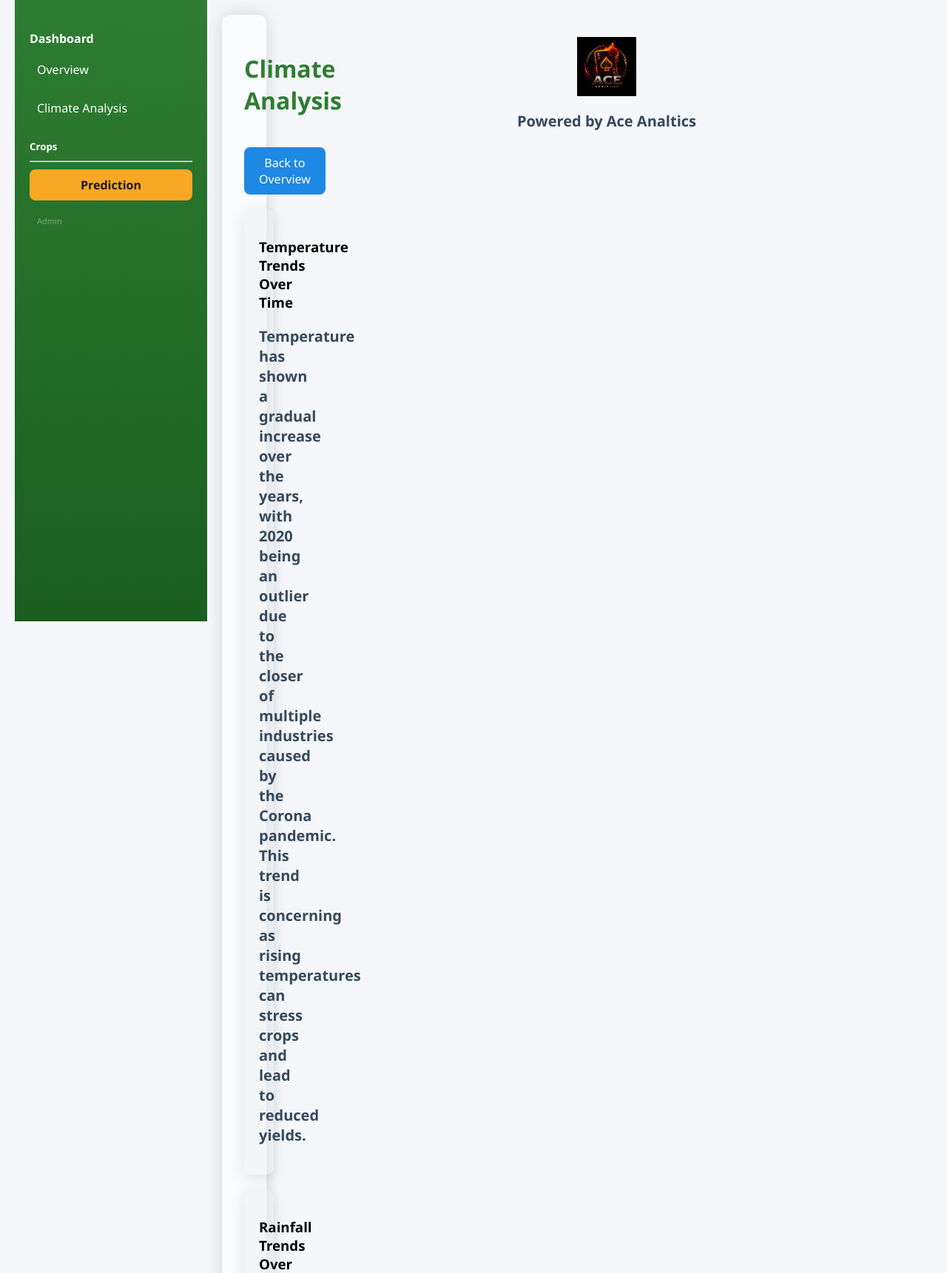
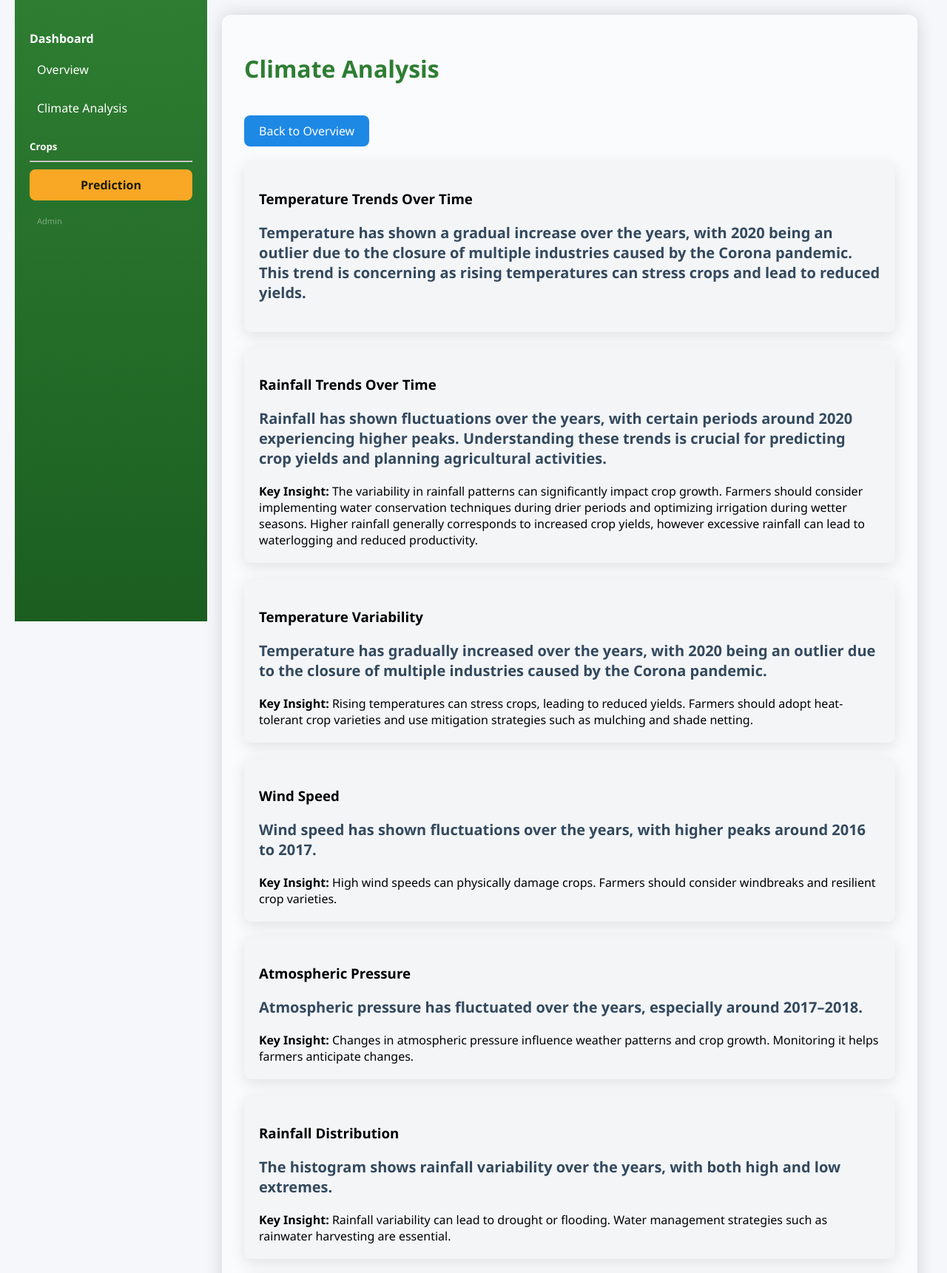
Before and after one commit to Raiden254/Crop-Prediction-and-Climate-Impact-Analysis-System, a Flask app: template flask_app/templates/climate.html in a window 1280 px wide. Shown: the part 246-1967 px from the top of the page at 74% size. Run offline with Flask 3, Linux system fonts and the light colour scheme; the template is opened without the code that fills it, so the values that code supplies are empty.

Commit message:
Fixed climate analysis page layout and structure

```diff
--- a/flask_app/templates/climate.html
+++ b/flask_app/templates/climate.html
@@ -2,83 +2,105 @@
 
 {% block content %}
 <div class="container">
+
+    <!-- Header -->
     <div class="d-flex justify-content-between align-items-center mb-4">
         <h1>Climate Analysis</h1>
         <a href="/" class="btn btn-primary">Back to Overview</a>
     </div>
 
+    <!-- Temperature Trends -->
     <div class="card p-3 mb-4">
         <h3>Temperature Trends Over Time</h3>
         <p class="text-muted">
-                Temperature has shown a gradual increase over the years, with 2020 being an outlier due to the closer of multiple industries caused by the Corona pandemic. This trend is concerning as rising temperatures can stress crops and lead to reduced yields.
+            Temperature has shown a gradual increase over the years, with 2020 being an outlier due to the closure of multiple industries caused by the Corona pandemic. This trend is concerning as rising temperatures can stress crops and lead to reduced yields.
+        </p>
         {{ temp_chart|safe }}
     </div>
 
+    <!-- Rainfall Trends -->
     <div class="card p-3 mb-4">
         <h3>Rainfall Trends Over Time</h3>
         <p class="text-muted">
             Rainfall has shown fluctuations over the years, with certain periods around 2020 experiencing higher peaks. Understanding these trends is crucial for predicting crop yields and planning agricultural activities.
         </p>
         {{ rain_chart|safe }}
-            <div class="alert-info mt-3">
-                <strong>Key Insight:</strong> The variability in rainfall patterns can significantly impact crop growth. Farmers should consider implementing water conservation techniques during drier periods and optimizing irrigation during wetter seasons.
-                Higher rainfall generally corresponds to increased crop yields, however excessive rainfall can lead to waterlogging thus negatively affect crop health and may lead to reduced productivity.
+
+        <div class="alert alert-info mt-3">
+            <strong>Key Insight:</strong>
+            The variability in rainfall patterns can significantly impact crop growth. Farmers should consider implementing water conservation techniques during drier periods and optimizing irrigation during wetter seasons. Higher rainfall generally corresponds to increased crop yields, however excessive rainfall can lead to waterlogging and reduced productivity.
+        </div>
     </div>
 
+    <!-- Temperature Variability -->
     <div class="card p-3 mb-4">
         <h3>Temperature Variability</h3>
         <p class="text-muted">
-                Temperature has gradually increases over the years with 2020 being an outlier due to the closer of multiple industries caused by the Corona pandemic.
+            Temperature has gradually increased over the years, with 2020 being an outlier due to the closure of multiple industries caused by the Corona pandemic.
         </p>
         {{ range_chart|safe }}
-            <div class="alert-info mt-3">
-                <strong>Key Insight:</strong> Rising temperatures can stress crops, leading to reduced yields. It is essential for farmers to adopt heat-tolerant crop varieties and implement strategies such as mulching and shade netting to mitigate the effects of high temperatures on crop growth.
+
+        <div class="alert alert-info mt-3">
+            <strong>Key Insight:</strong>
+            Rising temperatures can stress crops, leading to reduced yields. Farmers should adopt heat-tolerant crop varieties and use mitigation strategies such as mulching and shade netting.
         </div>
     </div>
 
+    <!-- Wind Speed -->
     <div class="card p-3 mb-4">
         <h3>Wind Speed</h3>
         <p class="text-muted">
-                Wind speed has shown fluctuations over the years, with certain periods around 2016 to 2017 experiencing higher peaks. Understanding these trends is crucial for predicting crop yields and planning agricultural activities.
+            Wind speed has shown fluctuations over the years, with higher peaks around 2016 to 2017.
         </p>
         {{ wind_chart|safe }}
-            <div class="alert-info mt-3">
-                <strong>Key Insight:</strong> High wind speeds can cause physical damage to crops, leading to reduced yields. Farmers should consider implementing windbreaks and selecting crop varieties that are more resistant to wind damage to protect their crops and maintain productivity.
+
+        <div class="alert alert-info mt-3">
+            <strong>Key Insight:</strong>
+            High wind speeds can physically damage crops. Farmers should consider windbreaks and resilient crop varieties.
         </div>
     </div>
 
+    <!-- Atmospheric Pressure -->
     <div class="card p-3 mb-4">
         <h3>Atmospheric Pressure</h3>
         <p class="text-muted">
-                Atmospheric pressure has shown fluctuations over the years, with certain periods around 2017 and 2018 experiencing higher peaks. Understanding these trends is crucial for predicting crop yields and planning agricultural activities.
+            Atmospheric pressure has fluctuated over the years, especially around 2017–2018.
         </p>
         {{ pressure_chart|safe }}
-            <div
-                class="alert-info mt-3">
-                <strong>Key Insight:</strong> Changes in atmospheric pressure can influence weather patterns and crop growth. Farmers should monitor atmospheric pressure trends to anticipate weather changes and adjust their farming practices accordingly to optimize crop yields.
+
+        <div class="alert alert-info mt-3">
+            <strong>Key Insight:</strong>
+            Changes in atmospheric pressure influence weather patterns and crop growth. Monitoring it helps farmers anticipate changes.
         </div>
     </div>
 
+    <!-- Rainfall Distribution -->
     <div class="card p-3 mb-4">
         <h3>Rainfall Distribution</h3>
         <p class="text-muted">
-                The histogram below shows the distribution of rainfall over the years. It indicates that while there are periods of high rainfall, there are also significant periods of low rainfall. This variability can pose challenges for crop growth and yield.
+            The histogram shows rainfall variability over the years, with both high and low extremes.
         </p>
         {{ rain_hist_chart|safe }}
-            <div class="alert-info mt-3">
-                <strong>Key Insight:</strong> The variability in rainfall distribution can lead to periods of drought or excessive moisture, both of which can negatively impact crop yields. Farmers should consider implementing water management strategies such as rainwater harvesting and efficient irrigation systems to mitigate the effects of rainfall variability on their crops.
+
+        <div class="alert alert-info mt-3">
+            <strong>Key Insight:</strong>
+            Rainfall variability can lead to drought or flooding. Water management strategies such as rainwater harvesting are essential.
         </div>
     </div>
 
+    <!-- Correlation Heatmap -->
     <div class="card p-3">
         <h3>Correlation Heatmap</h3>
         <p class="text-muted">
-                The correlation heatmap below illustrates the relationships between different climate variables and crop yields. It helps identify which factors have the most significant impact on crop production.
+            The heatmap shows relationships between climate variables and crop behavior.
         </p>
         {{ corr_heatmap_chart|safe }}
-            <div class="alert-info mt-3">
-                <strong>Key Insight:</strong> Understanding the correlations between climate variables and crop yields can help farmers make informed decisions about crop selection and management practices. For example, if rainfall has a strong positive correlation with crop yield, farmers may want to focus on water conservation techniques during dry periods to maximize their yields.
+
+        <div class="alert alert-info mt-3">
+            <strong>Key Insight:</strong>
+            Understanding correlations helps farmers optimize crop selection and management strategies.
         </div>
     </div>
+
 </div>
 {% endblock %}
```
Lines whose indentation alone changed are shown as unchanged.
